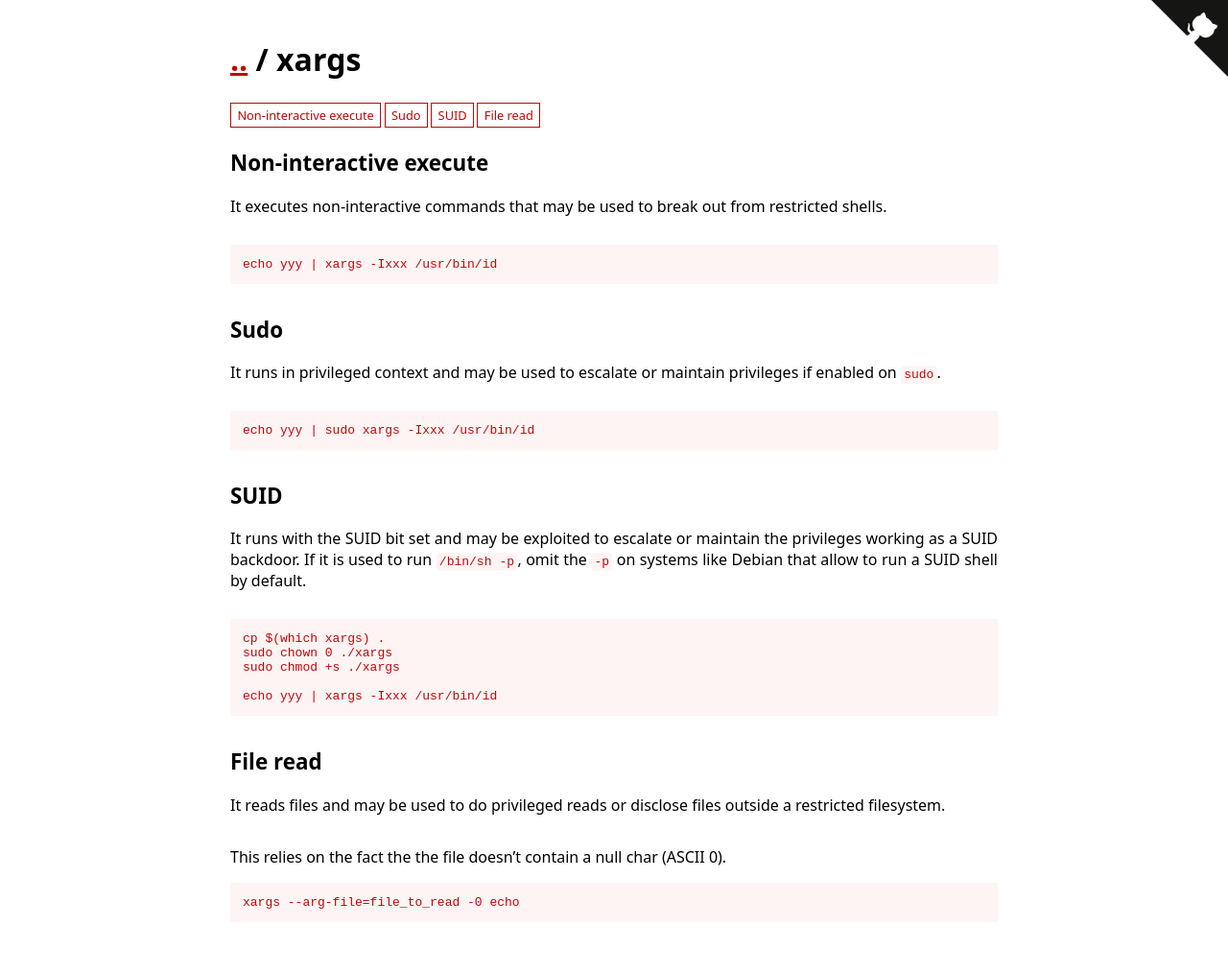
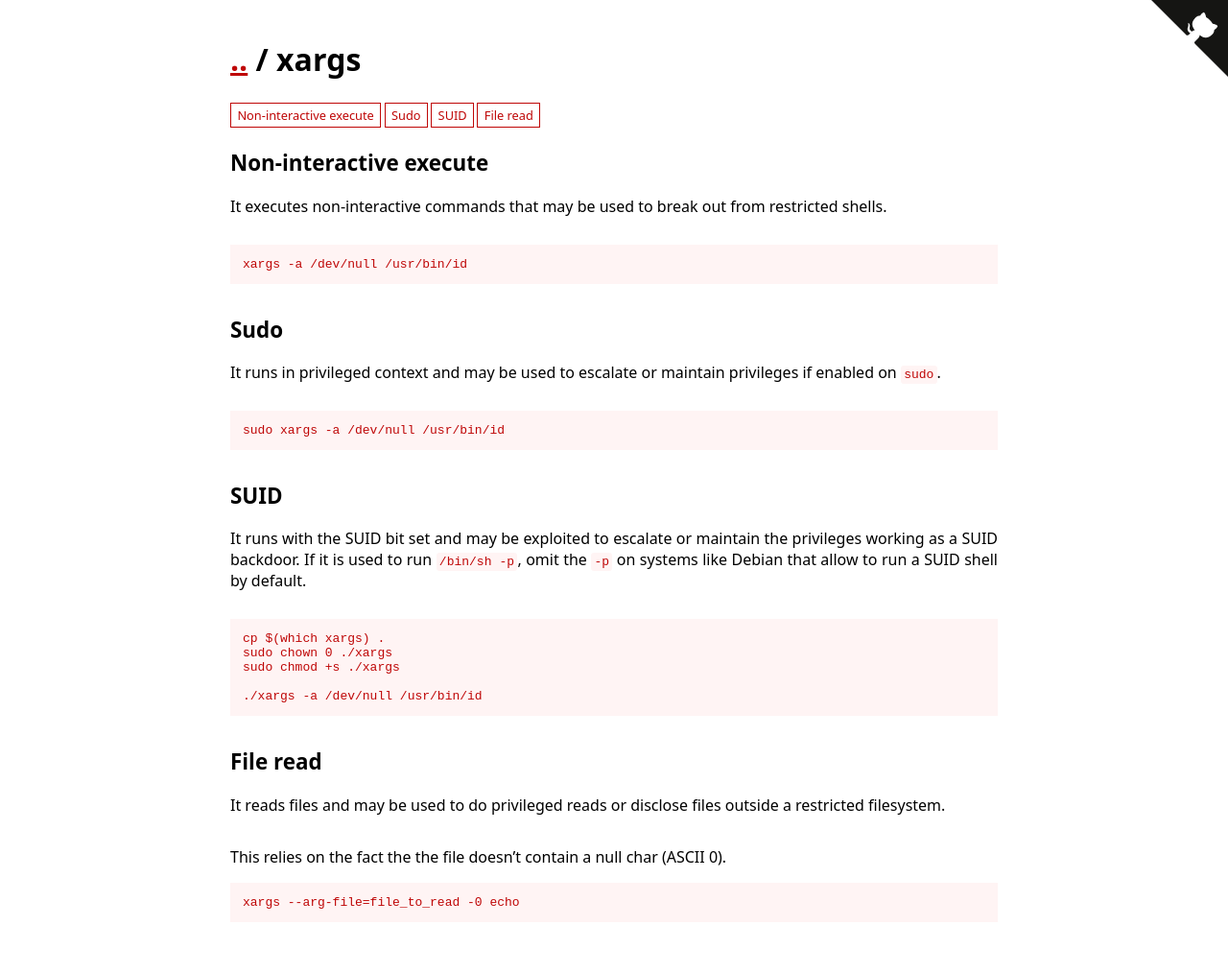
Before and after one commit to GTFOBins/GTFOBins.github.io, a Jekyll site: the page built from _gtfobins/xargs.md, in a window 1280 px wide. Shown: the whole page at 96% size. Built offline with Jekyll 4.4.1, drawn with Linux system fonts in a browser that asks for light colours.

Commit message:
Simplify xargs invocation

```diff
--- a/_gtfobins/xargs.md
+++ b/_gtfobins/xargs.md
@@ -1,11 +1,11 @@
 ---
 functions:
   execute-non-interactive:
-    - code: echo yyy | xargs -Ixxx /usr/bin/id
+    - code: xargs -a /dev/null /usr/bin/id
   sudo-enabled:
-    - code: echo yyy | sudo xargs -Ixxx /usr/bin/id
+    - code: sudo xargs -a /dev/null /usr/bin/id
   suid-enabled:
-    - code: echo yyy | xargs -Ixxx /usr/bin/id
+    - code: ./xargs -a /dev/null /usr/bin/id
   file-read:
     - description: This relies on the fact the the file doesn't contain a null char (ASCII 0).
       code: xargs --arg-file=file_to_read -0 echo
```
